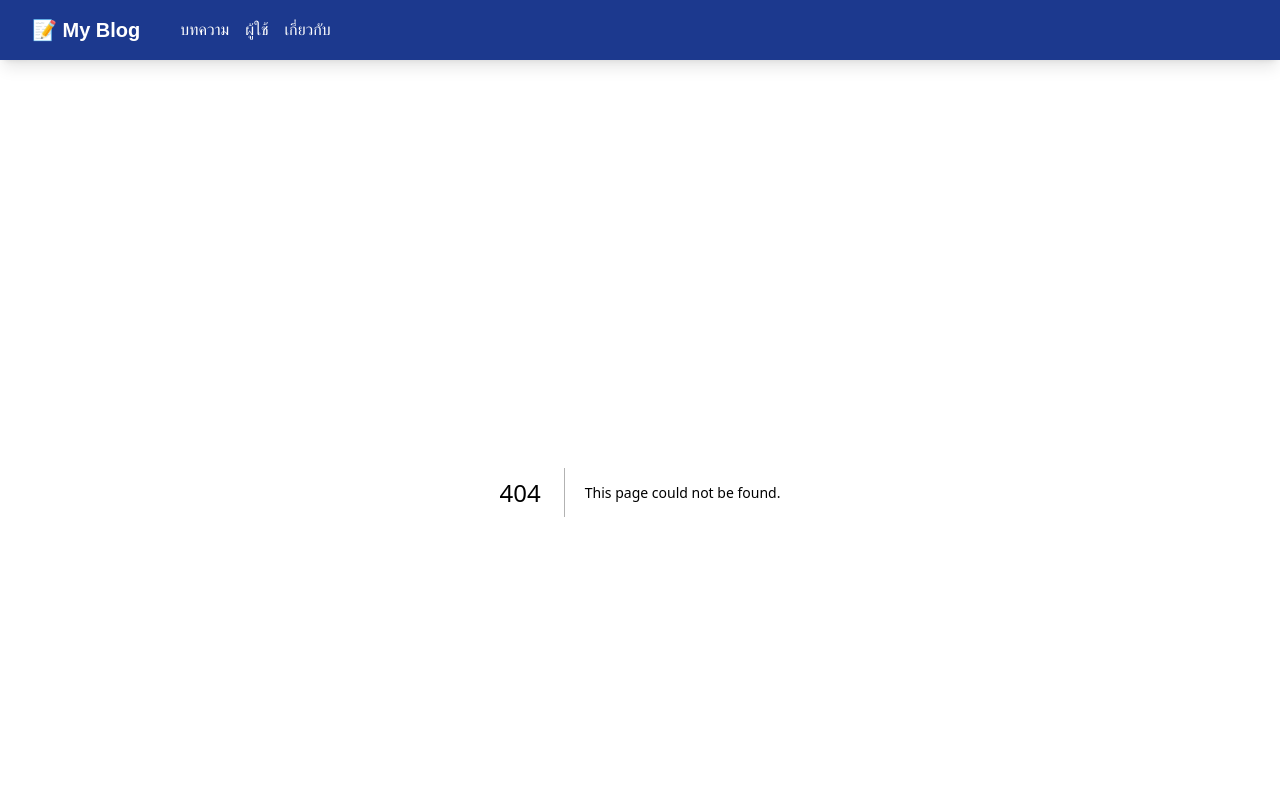
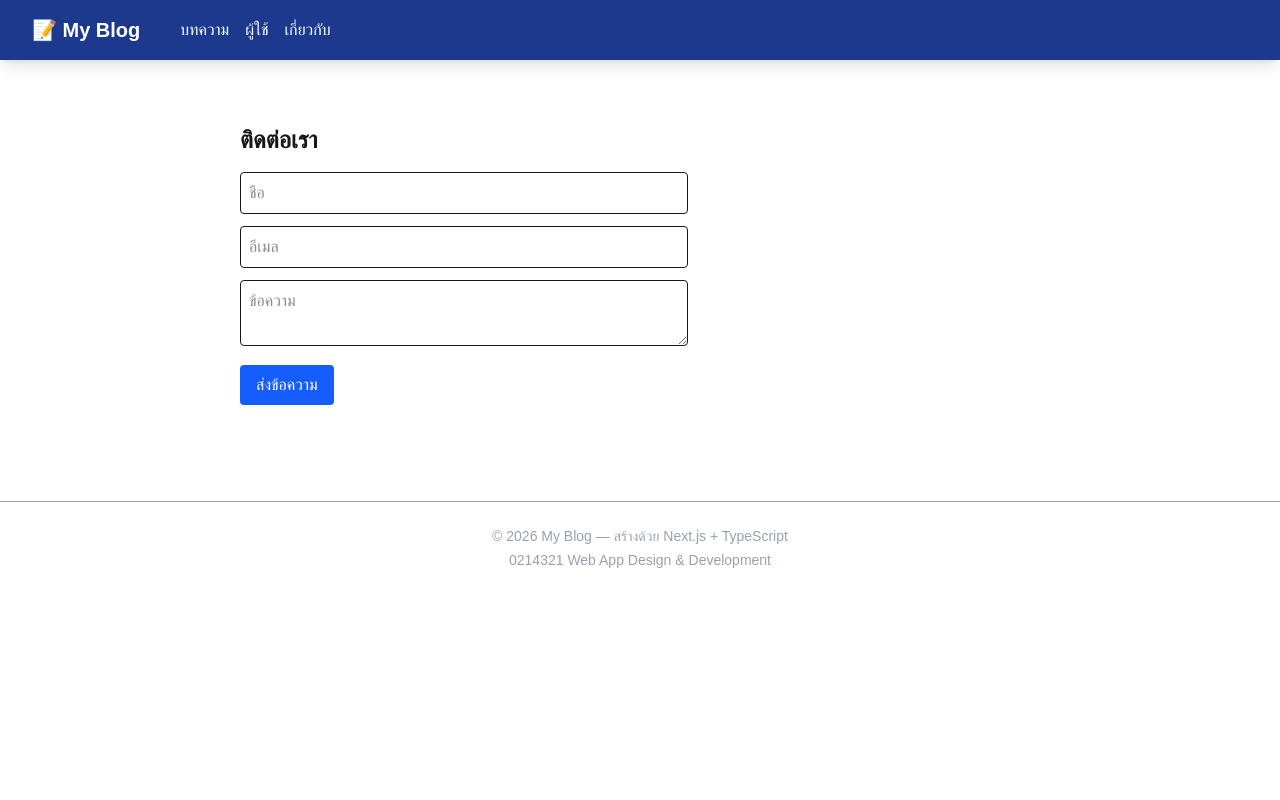
Before and after one commit to 6720210040-byte/Lab-Next.js-Basics, a Next.js app: page /api/contact in a window 1280 px wide. Before the commit this address had no page. Shown: the top 800 px of the page. Built offline with nearby package versions, Linux system fonts and the light colour scheme.

Commit message:
Lab: Forms, API Integration & Authentication Fundamentals

```diff
--- /dev/null
+++ b/app/api/contact/page.tsx
@@ -0,0 +1,9 @@
+import ContactForm from '@/component/ContactForm';
+export default function ContactPage() {
+ return (
+ <main className="p-8">
+ <h1 className="text-2xl font-bold mb-4">ติดต่อเรา</h1>
+ <ContactForm />
+ </main>
+ );
+}
--- /dev/null
+++ b/app/api/contact/route.ts
@@ -0,0 +1,13 @@
+import { addMessage, getMessages } from '@/lib/messages';
+export async function GET() {
+    return Response.json({ messages: getMessages() });
+}
+export async function POST(request: Request) {
+    const body = await request.json();
+    // ตรวจสอบฝั่ง Server เสมอ — ห้ามเชื่อ client อย่างเดียว
+    if (!body.name || !body.email || !body.message) {
+        return Response.json({ error: 'ข้อมูลไม่ครบ' }, { status: 400 });
+    }
+    const saved = addMessage(body);
+    return Response.json({ ok: true, item: saved }, { status: 201 });
+}
--- /dev/null
+++ b/app/warmup/page.tsx
@@ -0,0 +1,22 @@
+'use client';
+
+import { useState } from 'react';
+
+export default function WarmupPage() {
+  const [text, setText] = useState('');
+
+  return (
+    <div className="p-8">
+      <input
+        value={text}
+        onChange={(e) => setText(e.target.value)}
+        placeholder="พิมพ์ข้อความ"
+        className="border p-2 rounded"
+      />
+
+      <p className="mt-4">
+        พิมพ์ว่า: {text}
+      </p>
+    </div>
+  );
+}
--- /dev/null
+++ b/component/ContactForm.tsx
@@ -0,0 +1,35 @@
+'use client'; // ← บรรทัดแรกเสมอ
+import { useState } from 'react';
+export default function ContactForm() {
+ const [name, setName] = useState('');
+ const [email, setEmail] = useState('');
+ const [message, setMessage] = useState('');
+ const [error, setError] = useState('');
+ function validate() {
+ if (name.trim().length < 2) return 'กรุณากรอกชื่ออย่างน้อย 2 ตัวอักษร';
+ if (!email.includes('@')) return 'อีเมลไม่ถูกต้อง';
+ if (message.trim().length < 5) return 'ข้อความสั้นเกินไป';
+ return '';
+ }
+ function handleSubmit(e: React.FormEvent) {
+ e.preventDefault(); // ← ห้ามให้browser reload
+ const msg = validate();
+ if (msg) { setError(msg); return; }
+ setError('');
+ // ขั้นต่อไป: ส่งไป API route (ดูL2)
+ }
+ return (
+ <form onSubmit={handleSubmit} className="space-y-3 max-w-md">
+ <input value={name} onChange={(e) => setName(e.target.value)}
+ placeholder="ชื่อ" className="border p-2 w-full rounded" />
+ <input value={email} onChange={(e) => setEmail(e.target.value)}
+ placeholder="อีเมล" className="border p-2 w-full rounded" />
+ <textarea value={message} onChange={(e) => setMessage(e.target.value)}
+ placeholder="ข้อความ" className="border p-2 w-full rounded" />
+ {error && <p className="text-red-600 text-sm">{error}</p>}
+ <button type="submit" className="bg-blue-600 text-white px-4 py-2 rounded">
+ ส่งข้อความ
+ </button>
+ </form>
+ );
+}
--- /dev/null
+++ b/lib/messages.ts
@@ -0,0 +1,21 @@
+export interface ContactMessage {
+    id: string;
+    name: string;
+    email: string;
+    message: string;
+    createdAt: string;
+}
+// เก็บใน memory ไปก่อน — Week 9 จะเปลี่ยนเป็น PostgreSQL + Prisma
+const messages: ContactMessage[] = [];
+export function addMessage(data: Omit<ContactMessage, 'id' | 'createdAt'>) {
+    const item: ContactMessage = {
+        id: crypto.randomUUID(),
+        createdAt: new Date().toISOString(),
+        ...data,
+    };
+    messages.push(item);
+    return item;
+}
+export function getMessages() {
+    return messages;
+}
```
